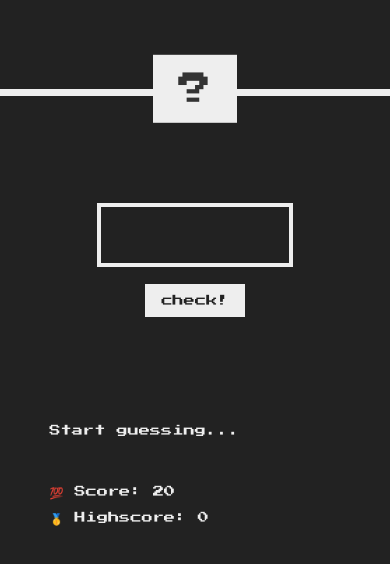
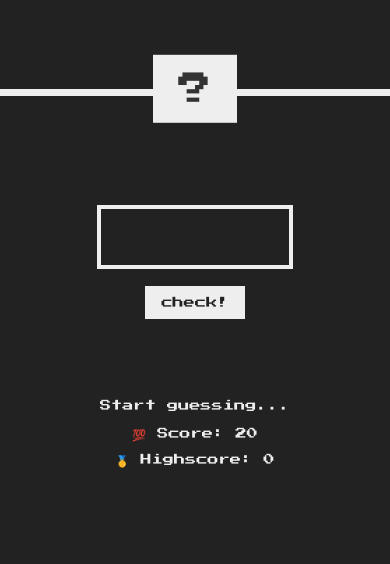
Before and after one commit to nissubba1/guess_my_number, a plain HTML site: page index.html in a window 390 px wide. Shown: the part 242-806 px from the top of the page. Drawn offline with Linux system fonts and the light colour scheme.

Commit message:
mobile update

```diff
--- a/style.css
+++ b/style.css
@@ -10,7 +10,7 @@ html {
 }
 
 body {
-    font-family: 'Press Start 2P', sans-serif;
+  font-family: "Press Start 2P", sans-serif;
   color: #eee;
   background-color: #222;
 }
@@ -103,13 +103,13 @@ h1 {
   background-color: #ccc;
 }
 
-.message{
+.message {
   margin-bottom: 8rem;
   height: 3rem;
 }
 
-
-.label-score, .label-highscore {
+.label-score,
+.label-highscore {
   margin-bottom: 2rem;
 }
 
@@ -118,7 +118,8 @@ h1 {
   html {
     font-size: 35%;
   }
-    .between, .again {
+  .between,
+  .again {
     top: 5rem;
   }
 
@@ -139,4 +140,15 @@ h1 {
   .guess {
     width: 35rem;
   }
+  .left {
+    margin-top: -10rem;
   }
+
+  .right {
+    text-align: center;
+    margin-top: -15rem;
+  }
+  .message {
+    margin-bottom: 2rem;
+  }
+}
```
Lines whose indentation alone changed are shown as unchanged.
